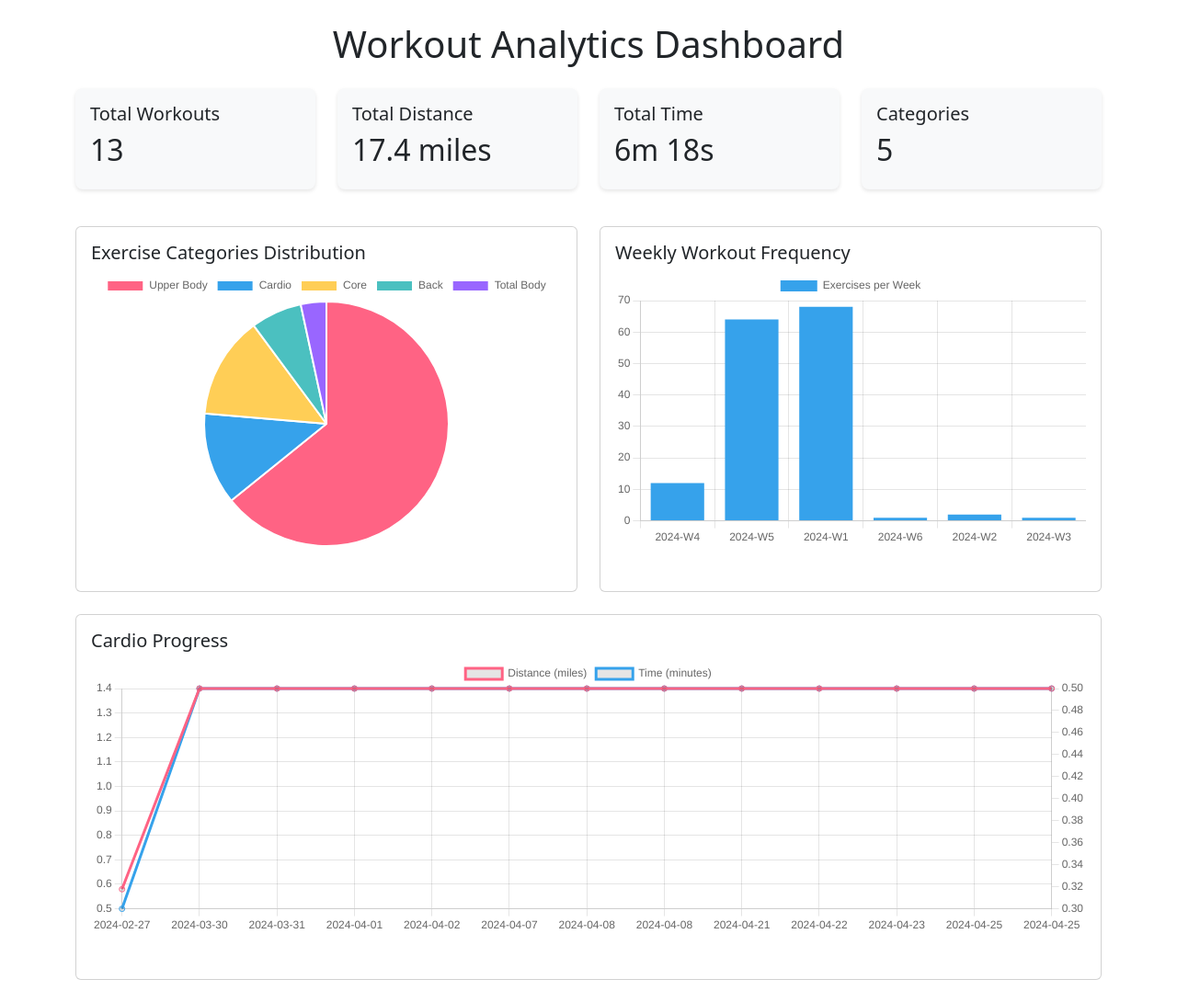
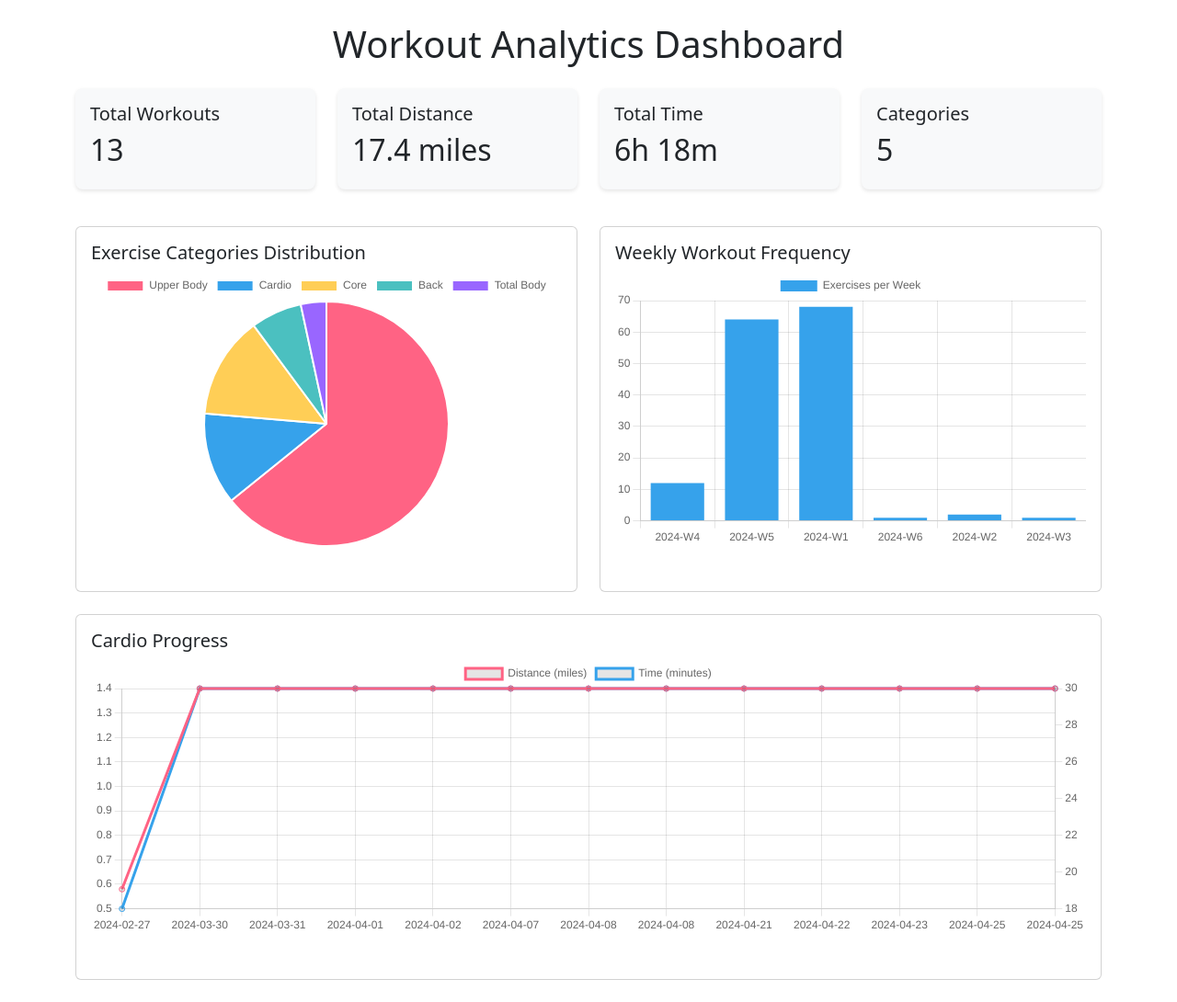
Before and after one commit to afrank84/FitNotesFrank, a plain HTML site: page index.html in a window 1280 px wide. Shown: the whole page at 92% size. Drawn offline with nearby package versions, Linux system fonts and the light colour scheme.

Commit message:
index.html - math correct, and should show h and m

```diff
--- a/index.html
+++ b/index.html
@@ -102,24 +102,20 @@
         let frequencyChart = null;
         let cardioChart = null;
 
-        // Function to parse time string (MM:SS) to total minutes
+        // Function to parse time string (H:MM:SS) to total minutes
         function parseTime(timeStr) {
             if (!timeStr) return 0;
-            const [minutes, seconds] = timeStr.split(':').map(Number);
-            return minutes + seconds/60;
+            const [hours, minutes, seconds] = timeStr.split(':').map(Number);
+            return (hours * 60) + minutes + (seconds/60);
         }
 
-        // Function to format total minutes into HH:MM:SS or MM:SS as appropriate
+        // Function to format total minutes to always show hours and minutes
         function formatTime(totalMinutes) {
             const hours = Math.floor(totalMinutes / 60);
             const minutes = Math.floor(totalMinutes % 60);
-            const seconds = Math.round((totalMinutes % 1) * 60);
 
-            if (hours > 0) {
-                return `${hours}h ${minutes}m`;
-            } else {
-                return `${minutes}m ${seconds}s`;
-            }
+            // Always return in format "Xh Ym" even if hours is 0
+            return `${hours}h ${minutes}m`;
         }
 
         function processData(data) {
```
